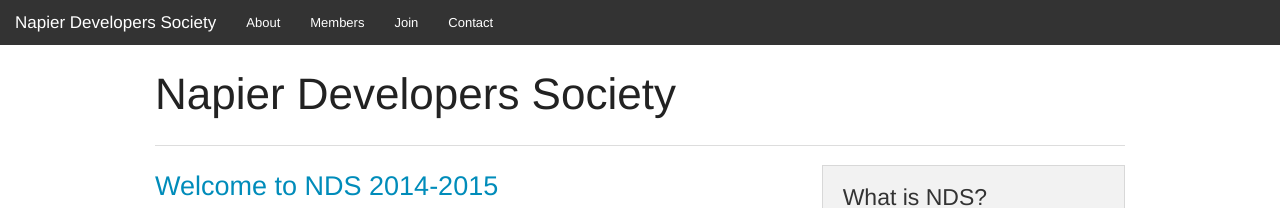
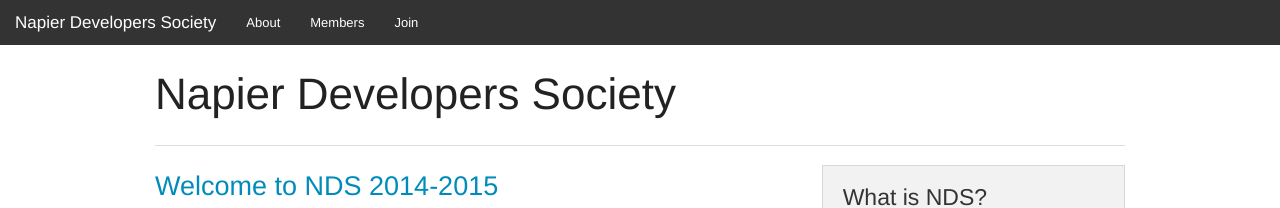
Before and after one commit to NapierDevSoc/NapierDevSoc.github.io, a Jekyll site: the page built from index.html, in a window 1280 px wide. Shown: the top 208 px of the page. Built offline with Jekyll 4.4.1, drawn with Linux system fonts in a browser that asks for light colours; nearby versions of some CDN libraries; Markdown is read by kramdown in place of the engine named in the settings; the list of posts is cut into pages by our own code.

Commit message:
Removed Contact Page Link

```diff
--- a/_includes/nav.html
+++ b/_includes/nav.html
@@ -15,7 +15,6 @@
         <li class="{% if page.navTab == 'about' %}active{% endif %}"><a href="/about/">About</a></li>
         <li class="{% if page.navTab == 'members' %}active{% endif %}"><a href="/members/">Members</a></li>
         <li class="{% if page.navTab == 'join' %}active{% endif %}"><a href="/join/">Join</a></li>
-        <li class="{% if page.navTab == 'contact' %}active{% endif %}"><a href="/contact/">Contact</a></li>
       </ul>
     </section>
   </nav>
```
